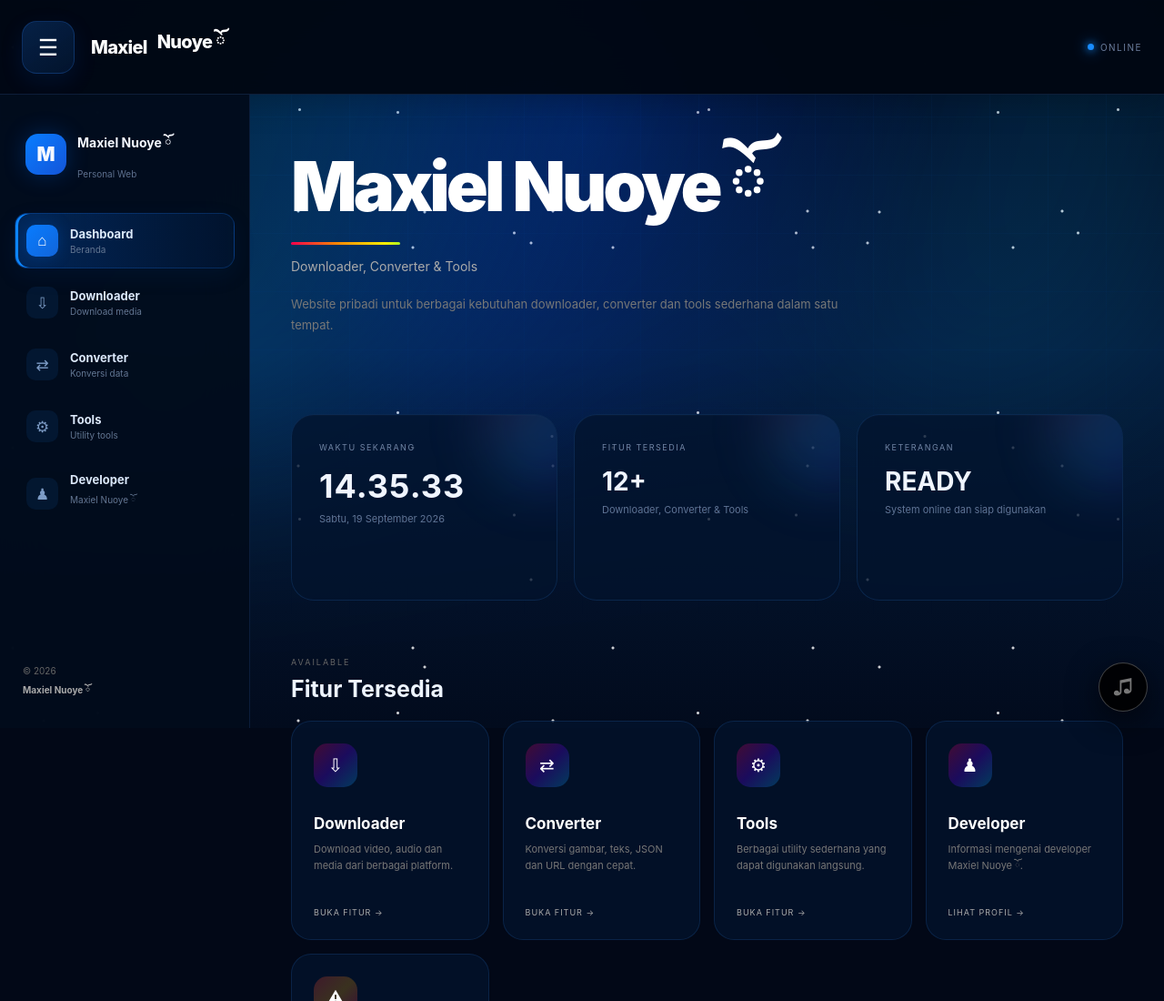
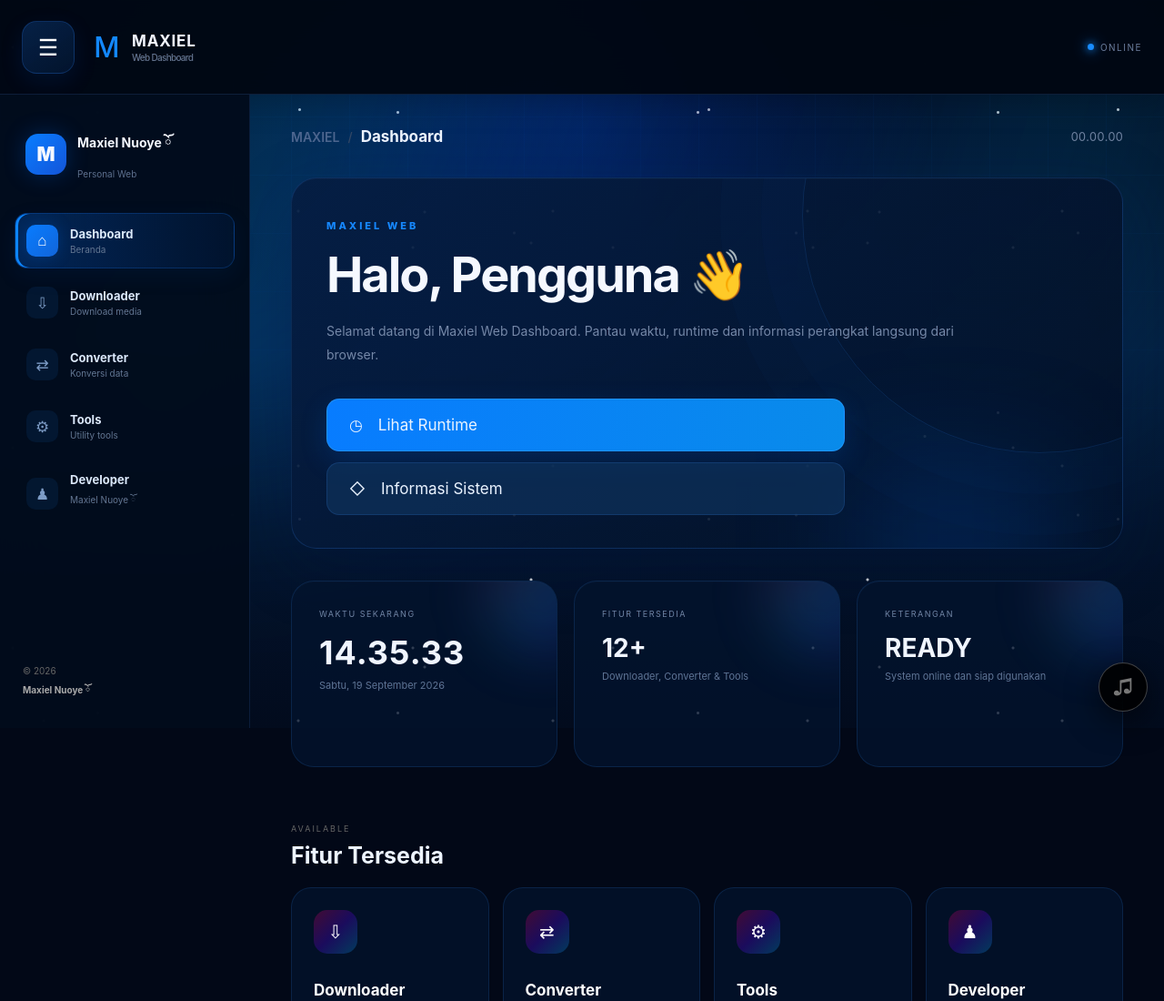
Before and after one commit to shamiunalim/new, a plain HTML site: page index.html in a window 1280 px wide. Shown: the top 1100 px of the page at 91% size. Drawn offline with Linux system fonts and the light colour scheme.

Commit message:
update: index.html

```diff
--- a/index.html
+++ b/index.html
@@ -3,7 +3,7 @@
 <head>
 <meta charset="UTF-8">
 <meta name="viewport" content="width=device-width,initial-scale=1.0">
-<meta name="theme-color" content="#000000">
+<meta name="theme-color" content="#020817">
 <meta name="description" content="Maxiel Nuoye ོ - Downloader, Converter & Tools">
 <title>Maxiel Nuoye ོ</title>
 <link rel="stylesheet" href="style.css">
@@ -81,8 +81,11 @@
   <button class="menu-btn" id="menuBtn">☰</button>
 
   <div class="brand">
-    <span>Maxiel</span>
-    <span>Nuoye ོ</span>
+    <div class="brand-mark">M</div>
+    <div class="brand-text">
+      <strong>MAXIEL</strong>
+      <small>Web Dashboard</small>
+    </div>
   </div>
 
   <div class="online">
@@ -158,37 +161,33 @@
 
 <section class="page active" id="dashboard">
 
-  <div class="hero">
+  <div class="dashboard-heading">
+    <div><span>MAXIEL</span><b>/</b><strong>Dashboard</strong></div>
+    <time id="dashboardTime">00.00.00</time>
+  </div>
 
+  <div class="hero dashboard-hero">
     <div class="hero-title">
-      <div class="hero-name">
-        <span>Maxiel</span>
-        <span>Nuoye ོ</span>
-      </div>
+      <small>MAXIEL WEB</small>
+      <h1>Halo, Pengguna 👋</h1>
+      <p>Selamat datang di Maxiel Web Dashboard. Pantau waktu, runtime dan informasi perangkat langsung dari browser.</p>
+    </div>
+    <div class="hero-actions">
+      <button type="button" onclick="document.getElementById('clockCard').scrollIntoView({behavior:'smooth',block:'center'})">◷ <span>Lihat Runtime</span></button>
+      <button type="button" onclick="document.getElementById('featureCard').scrollIntoView({behavior:'smooth',block:'center'})">◇ <span>Informasi Sistem</span></button>
+    </div>
+  </div>
 
-      <div class="hero-line"></div>
-
-      <p>
-        Downloader, Converter & Tools
-      </p>
-    </div>
-
-    <div class="hero-description">
-      Website pribadi untuk berbagai kebutuhan downloader,
-      converter dan tools sederhana dalam satu tempat.
-    </div>
-
-  </div>
 
   <div class="dashboard-grid">
 
-    <div class="dashboard-card clock-card">
+    <div class="dashboard-card clock-card" id="clockCard">
       <small>WAKTU SEKARANG</small>
       <strong id="clock">00:00:00</strong>
       <span id="date">Memuat tanggal...</span>
     </div>
 
-    <div class="dashboard-card">
+    <div class="dashboard-card" id="featureCard">
       <small>FITUR TERSEDIA</small>
       <strong id="featureCount">12+</strong>
       <span>Downloader, Converter & Tools</span>
```
